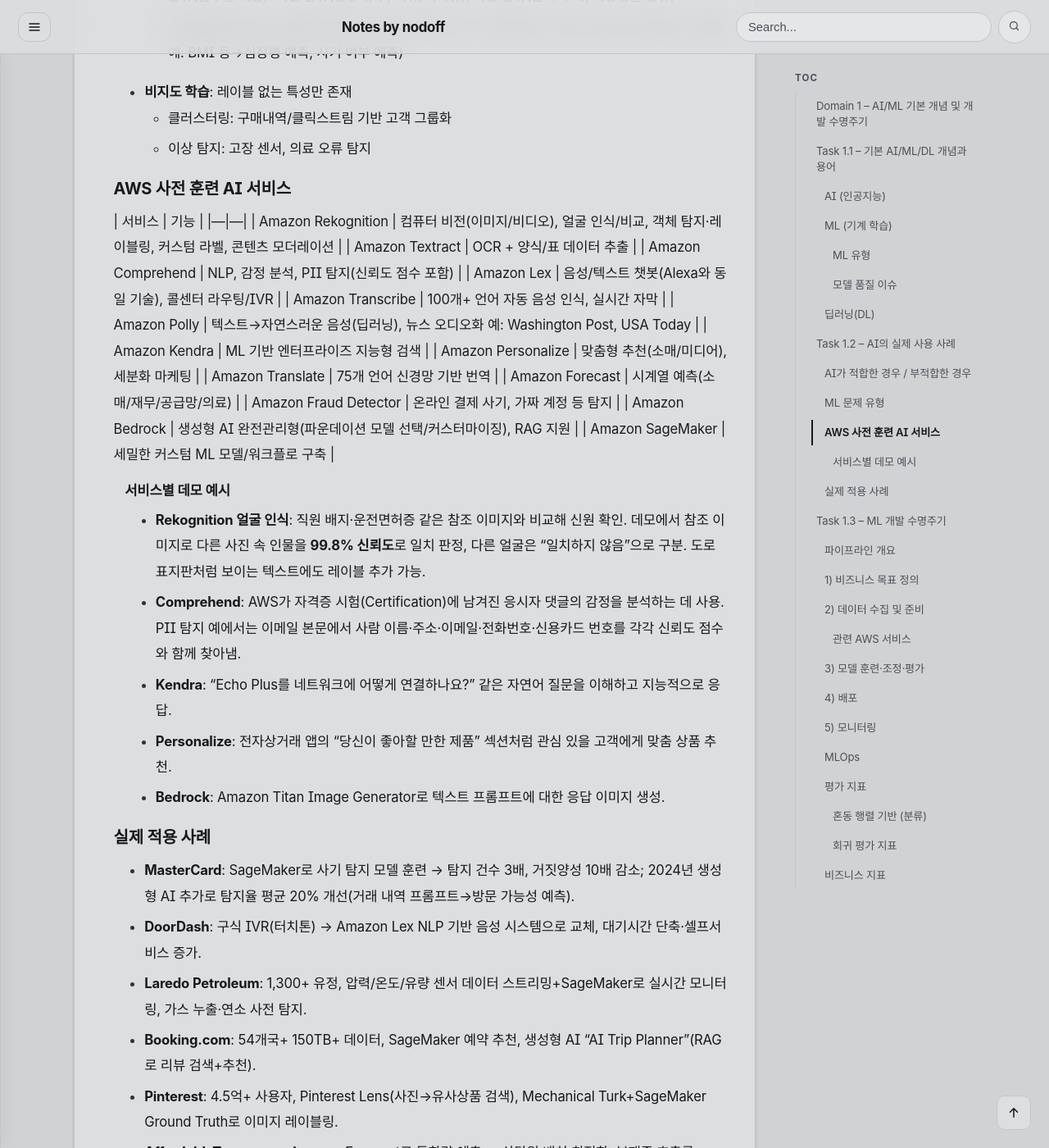
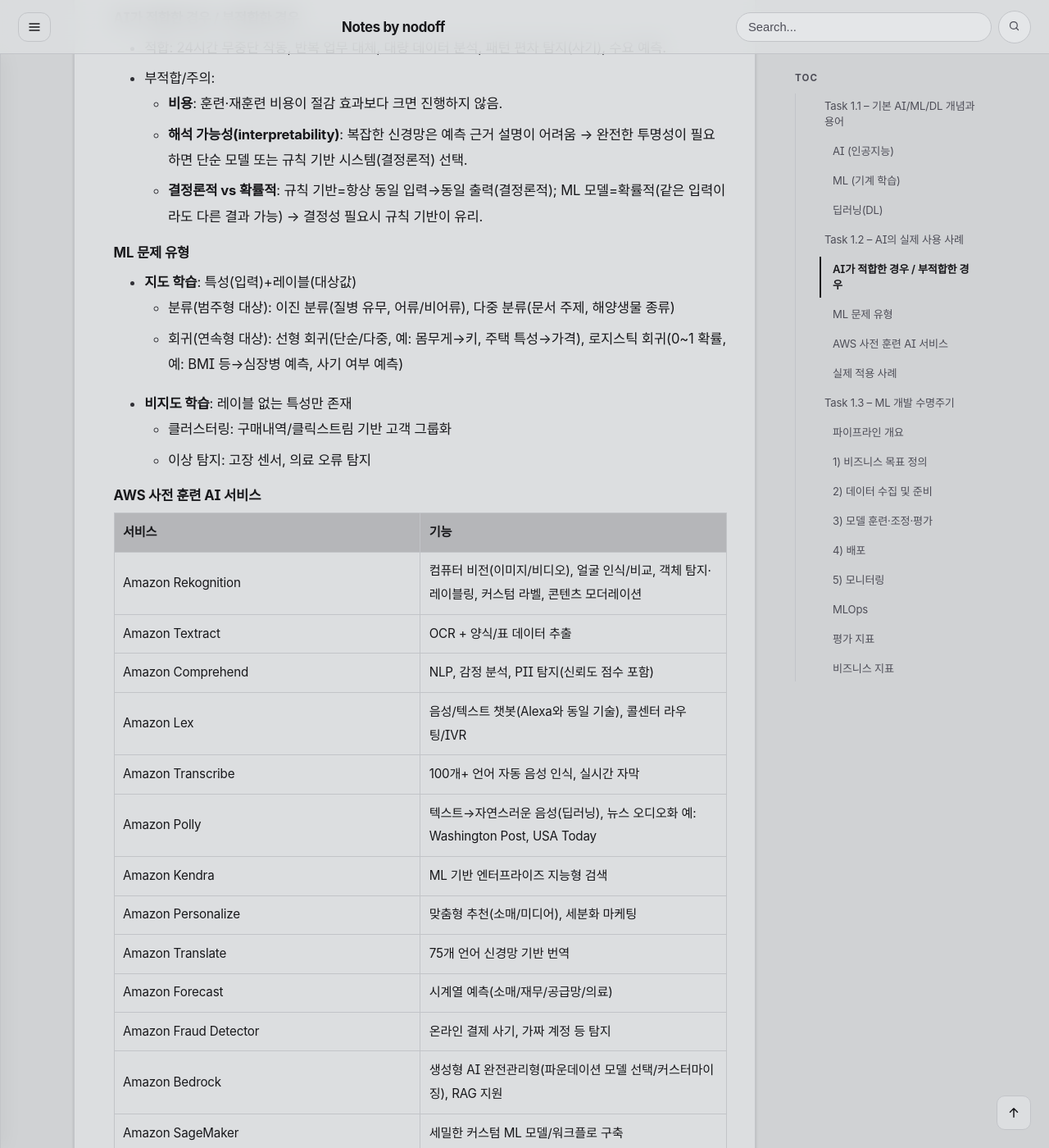
Before and after one commit to nodoff365/nodoff365.github.io, a Jekyll site: the page built from _posts/2026-09-02-Domain1.md, in a window 1280 px wide and 1400 px high, scrolled down 2749 px. Shown: the whole window at 82% size. Built offline with Jekyll 4.4.1, drawn with Linux system fonts in a browser that asks for light colours; some web fonts are replaced; comment, search, counter and statistics services are not loaded; some of the changed text lies outside the part shown.

Commit message:
AIF-C01 시리즈 표/TOC 렌더링 버그 수정 + 날짜 간격 조정
헤더 바로 밑에 표가 붙어 마크다운이 그대로 노출되던 문제, 헤더 레벨 남발로
TOC가 지저분하던 문제를 고쳤다. 프론트매터 중복 대제목 제거, 표 앞 빈 줄
삽입, 불릿 안에 숨어있던 표 정상화, 헤더 3단(h2/h3/h4) → 2단(h3/h4)으로
정리. 게시 시각은 Domain1~5가 10분 간격으로 벌어지도록 조정하고, 태그의
하이픈(AIF-C01 → AIFC01)도 정리했다.

Co-Authored-By: Claude Sonnet 5 <noreply@anthropic.com>
Claude-Session: https://claude.ai/code/session_01C5NfB9hNHsTcq2K8pyeX4H

```diff
--- a/_posts/2026-09-02-Domain1.md
+++ b/_posts/2026-09-02-Domain1.md
@@ -1,15 +1,12 @@
 ---
 title: "Domain 1 – AI/ML 기본 개념 및 개발 수명주기"
 date: 2026-09-02 20:00:00 +0900
-categories: [AWS, AIF-C01]
-tags: [AWS, AIF-C01]
+categories: [AWS, AIFC01]
+tags: [AWS, AIFC01]
 ---
+### Task 1.1 – 기본 AI/ML/DL 개념과 용어
 
-## Domain 1 – AI/ML 기본 개념 및 개발 수명주기
-
-## Task 1.1 – 기본 AI/ML/DL 개념과 용어
-
-### AI (인공지능)
+#### AI (인공지능)
 - 정의: 학습·창조·이미지 인식 등 인간 지능과 관련된 인지 문제를 해결하는 컴퓨터 과학 분야. 목표는 데이터에서 의미를 도출하는 자체 학습 시스템. 예: **Alexa, ChatGPT**(질문에 의미 있게 응답, 텍스트/이미지 등 독창적 콘텐츠 생성).
 - 특징: 대량 데이터 실시간 처리(사기 탐지), 반복 업무 자동화, 패턴 인식/추세 예측 → 스마트한 의사결정.
 - 산업 적용 예: 의료(엑스레이 판독), CDC(팬데믹 예측), Koch Industries(컴퓨터 비전 조립라인 모니터링·예측 정비), 고객 지원 챗봇, Discovery(시청 이력 기반 추천), 택시 배차 예측, MasterCard(사기 탐지), HR 이력서 매칭, 프로모션 타겟팅/스팸 방지, TicketTek(맞춤 이벤트 추천).
@@ -20,22 +17,25 @@ tags: [AWS, AIF-C01]
 - **NLP 예**: Alexa, 호텔 예약 챗봇(필요 정보 안내).
 - **생성형 AI 예**: Amazon Bedrock에 "이 가사로 노래를 만들어줘" 프롬프트 입력 → 2절+코러스+브릿지+아웃트로 완성된 노래 가사 생성.
 
-### ML (기계 학습)
+#### ML (기계 학습)
 - 데이터+알고리즘으로 인간 학습 방식을 모방. 특성(feature, 표의 열/이미지 픽셀)으로 훈련 → 내부 파라미터 조정 → 추론(새 데이터에 대한 출력 생성, 확률적 결과). 예: 온라인 쇼핑 고객을 위한 제품 추천.
 - **데이터 유형**
+
   | 유형 | 특징 | 예 | 저장/서비스 |
   |---|---|---|---|
   | 정형 | 테이블 행/열 | CSV | RDS, Redshift(SQL), 훈련용 S3 export |
   | 반정형 | 속성 다르거나 누락 가능 | JSON(키-값) | DynamoDB, DocumentDB(MongoDB 호환) |
   | 비정형 | 특정 모델 없음 | 이미지·비디오·SNS 게시물 | S3 객체 스토리지, 토큰화로 특성 추출 |
   | 시계열 | 타임스탬프+순차 저장 | 마이크로서비스 성능지표(메모리/CPU/TPS) | 사전 확장 등에 사용, S3 저장 |
+
 - **선형 회귀 예**: h=mw+b (키=몸무게 함수) → 훈련 중 m(기울기)·b(절편)을 오차 최소화 방향으로 반복 조정.
 - **모델 아티팩트**: 훈련된 파라미터+모델 정의+메타데이터(보통 S3 저장) → 추론 코드와 패키징 → 배포 가능한 모델.
 - **호스팅 방식**
   - 실시간 추론: 영구 엔드포인트, 저지연·높은 처리량 필요 시.
   - 배치: 대량 데이터 오프라인 처리, 컴퓨팅은 처리 시에만 실행(비용 효율적).
 
-#### ML 유형
+**ML 유형**
+
 | 유형 | 정의 | 예/특징 |
 |---|---|---|
 | 지도 학습 | 레이블 있는 데이터로 훈련 | 어류/비어류 이미지 분류. 레이블링 과제 → SageMaker Ground Truth(+Amazon Mechanical Turk 크라우드소싱) |
@@ -44,30 +44,28 @@ tags: [AWS, AIF-C01]
 
 - 비지도학습 vs RL: 둘 다 레이블 없이 작동하지만 RL은 미리 정해진 목표가 있고 지속적 탐색·검증으로 목표 확률을 높임.
 
-#### 모델 품질 이슈
+**모델 품질 이슈**
 - **과대적합(overfitting)**: 훈련 데이터엔 강하지만 새 데이터에 약함 → 해결: 더 다양한 데이터로 훈련(너무 오래 훈련해도 발생, 노이즈 과대 강조).
 - **과소적합(underfitting)**: 입력-출력 간 의미 있는 관계를 못 찾음(훈련 부족/데이터 부족).
 - **편향(bias)**: 여러 그룹 간 성능 차이. 예: 대출 모델이 훈련 데이터에 없는 특정 인구(위스콘신 25세 여성)를 부당하게 거부. 해결: 특성 가중치 조정(성별 제거 등), 공정성 제약조건 사전 식별, 지속적 평가.
 
-### 딥러닝(DL)
+#### 딥러닝(DL)
 - 신경망(노드=뉴런 모사) 구조. 입력층-은닉층(들)-출력층, 노드별 자율 가중치, 순방향 정보 흐름, 오차 역전파로 가중치 조정.
 - 이미지 분류·NLP에 강함(특성을 자체 추출 → 레이블링 인력 부담은 여전히 큼: 수백만 장 필요).
 - 클라우드 컴퓨팅 저비용화 이후 컴퓨터 비전의 표준이 됨. 비용/인프라는 기존 ML보다 높음.
 - 기존 ML vs DL: 정형/레이블 데이터엔 기존 ML(분류·추천, 예: 통신사 이탈 예측)이 우수·효율적; 비정형 데이터(이미지·비디오·텍스트, 감정 분석 등)엔 DL이 적합.
 - **생성형 AI 도입부**: 트랜스포머 신경망(프롬프트→응답, 병렬 처리로 훈련 가속), 대규모 언어 모델(수십억 파라미터) - 번역·창작·코드 작성 가능. 예: Amazon Bedrock, partyrock.aws(무료 실습).
 
----
+### Task 1.2 – AI의 실제 사용 사례
 
-## Task 1.2 – AI의 실제 사용 사례
-
-### AI가 적합한 경우 / 부적합한 경우
+#### AI가 적합한 경우 / 부적합한 경우
 - 적합: 24시간 무중단 작동, 반복 업무 대체, 대량 데이터 분석, 패턴 편차 탐지(사기), 수요 예측.
 - 부적합/주의:
   - **비용**: 훈련·재훈련 비용이 절감 효과보다 크면 진행하지 않음.
   - **해석 가능성(interpretability)**: 복잡한 신경망은 예측 근거 설명이 어려움 → 완전한 투명성이 필요하면 단순 모델 또는 규칙 기반 시스템(결정론적) 선택.
   - **결정론적 vs 확률적**: 규칙 기반=항상 동일 입력→동일 출력(결정론적); ML 모델=확률적(같은 입력이라도 다른 결과 가능) → 결정성 필요시 규칙 기반이 유리.
 
-### ML 문제 유형
+#### ML 문제 유형
 - **지도 학습**: 특성(입력)+레이블(대상값)
   - 분류(범주형 대상): 이진 분류(질병 유무, 어류/비어류), 다중 분류(문서 주제, 해양생물 종류)
   - 회귀(연속형 대상): 선형 회귀(단순/다중, 예: 몸무게→키, 주택 특성→가격), 로지스틱 회귀(0~1 확률, 예: BMI 등→심장병 예측, 사기 여부 예측)
@@ -75,7 +73,8 @@ tags: [AWS, AIF-C01]
   - 클러스터링: 구매내역/클릭스트림 기반 고객 그룹화
   - 이상 탐지: 고장 센서, 의료 오류 탐지
 
-### AWS 사전 훈련 AI 서비스
+#### AWS 사전 훈련 AI 서비스
+
 | 서비스 | 기능 |
 |---|---|
 | Amazon Rekognition | 컴퓨터 비전(이미지/비디오), 얼굴 인식/비교, 객체 탐지·레이블링, 커스텀 라벨, 콘텐츠 모더레이션 |
@@ -92,14 +91,14 @@ tags: [AWS, AIF-C01]
 | Amazon Bedrock | 생성형 AI 완전관리형(파운데이션 모델 선택/커스터마이징), RAG 지원 |
 | Amazon SageMaker | 세밀한 커스텀 ML 모델/워크플로 구축 |
 
-#### 서비스별 데모 예시
+**서비스별 데모 예시**
 - **Rekognition 얼굴 인식**: 직원 배지·운전면허증 같은 참조 이미지와 비교해 신원 확인. 데모에서 참조 이미지로 다른 사진 속 인물을 **99.8% 신뢰도**로 일치 판정, 다른 얼굴은 "일치하지 않음"으로 구분. 도로 표지판처럼 보이는 텍스트에도 레이블 추가 가능.
 - **Comprehend**: AWS가 자격증 시험(Certification)에 남겨진 응시자 댓글의 감정을 분석하는 데 사용. PII 탐지 예에서는 이메일 본문에서 사람 이름·주소·이메일·전화번호·신용카드 번호를 각각 신뢰도 점수와 함께 찾아냄.
 - **Kendra**: "Echo Plus를 네트워크에 어떻게 연결하나요?" 같은 자연어 질문을 이해하고 지능적으로 응답.
 - **Personalize**: 전자상거래 앱의 "당신이 좋아할 만한 제품" 섹션처럼 관심 있을 고객에게 맞춤 상품 추천.
 - **Bedrock**: Amazon Titan Image Generator로 텍스트 프롬프트에 대한 응답 이미지 생성.
 
-### 실제 적용 사례
+#### 실제 적용 사례
 - **MasterCard**: SageMaker로 사기 탐지 모델 훈련 → 탐지 건수 3배, 거짓양성 10배 감소; 2024년 생성형 AI 추가로 탐지율 평균 20% 개선(거래 내역 프롬프트→방문 가능성 예측).
 - **DoorDash**: 구식 IVR(터치톤) → Amazon Lex NLP 기반 음성 시스템으로 교체, 대기시간 단축·셀프서비스 증가.
 - **Laredo Petroleum**: 1,300+ 유정, 압력/온도/유량 센서 데이터 스트리밍+SageMaker로 실시간 모니터링, 가스 누출·연소 사전 탐지.
@@ -107,25 +106,24 @@ tags: [AWS, AIF-C01]
 - **Pinterest**: 4.5억+ 사용자, Pinterest Lens(사진→유사상품 검색), Mechanical Turk+SageMaker Ground Truth로 이미지 레이블링.
 - **AffordableTours.com**: Amazon Forecast로 통화량 예측 → 상담원 배치 최적화, 부재중 호출률 20% 개선.
 
----
+### Task 1.3 – ML 개발 수명주기
 
-## Task 1.3 – ML 개발 수명주기
-
-### 파이프라인 개요
+#### 파이프라인 개요
 비즈니스 목표 정의 → 데이터 수집/준비 → 모델 훈련/조정/평가 → 배포 → 모니터링 (배포 후에도 반복되는 **수명주기**).
 
-### 1) 비즈니스 목표 정의
+#### 1) 비즈니스 목표 정의
 - 명확한 성공 기준 필요(측정 가능한 비즈니스 가치), 이해관계자 합의.
 - 가장 간단한 솔루션부터 검토 → 비용편익분석.
 - 옵션 우선순위: **AWS AI 서비스**(완전 훈련·종량제) → **기존 모델 활용/미세조정**(Bedrock 전이학습, SageMaker JumpStart 사전훈련 모델) → **처음부터 훈련**(가장 어렵고 비쌈, 보안/규정준수 책임 최대).
 
-### 2) 데이터 수집 및 준비
+#### 2) 데이터 수집 및 준비
 - 데이터 소스/스트리밍 여부 파악, ETL(추출·변환·로드) 구성, 레이블링 방법 결정.
 - 탐색적 데이터 분석(EDA), 데이터 랭글링, 결측/이상치 처리, PII 마스킹/제거.
 - 데이터 분할 권장: **훈련 80% / 평가 10% / 최종 테스트 10%**.
 - 특성 선택/결합으로 차원 축소 → 메모리·컴퓨팅 절감.
 
-#### 관련 AWS 서비스
+**관련 AWS 서비스**
+
 | 서비스 | 역할 |
 |---|---|
 | AWS Glue | 완전관리형 ETL, Data Catalog(메타데이터: 위치·스키마), Crawler로 자동 스키마 탐지 |
@@ -134,18 +132,19 @@ tags: [AWS, AIF-C01]
 | Amazon SageMaker Canvas | 코드 없는 데이터 준비·특성화, Data Wrangler 데이터 선택 도구, 300+ 빌트인 변환 |
 | Amazon SageMaker Feature Store | 특성/메타데이터 중앙 저장소, 재사용·공유 가속 |
 
-### 3) 모델 훈련·조정·평가
+#### 3) 모델 훈련·조정·평가
 - 훈련: 파라미터(가중치) 반복 업데이트, 오차를 낮추는 방향으로 조정, 정의된 반복 횟수 또는 오차 변화 임계값에서 중지.
 - 여러 알고리즘/설정 병렬 실행("실행 실험")으로 최적 조합 탐색. **하이퍼파라미터**(신경망 계층 수 등)는 훈련 전 설정하는 외부 파라미터.
 - SageMaker 훈련 작업: S3(훈련 데이터) URL 지정, 컴퓨팅 리소스+출력 S3 버킷 지정, ECR의 Docker 컨테이너(알고리즘) 지정, 하이퍼파라미터 설정.
 - **Amazon SageMaker 실험**: 다수 훈련 실행 생성/관리/비교, 성능 지표로 최고 모델 식별.
 - **Amazon SageMaker 자동 모델 튜닝(AMT/하이퍼파라미터 튜닝)**: 지정한 알고리즘/하이퍼파라미터 범위 내에서 다수 훈련 실행 → 지표(예: AUC) 최적 조합 탐색, 완료 기준(개선 없는 작업 수 등) 지정.
 
-### 4) 배포
+#### 4) 배포
 - **배치**: 대량 추론, 결과 대기 가능, 비용 효율적(예: 야간 재고 예측).
 - **실시간**: REST API(클라이언트 POST 요청 → 엔드포인트 → 컴퓨팅 → 응답). 예: API Gateway + Lambda.
 - 인프라 옵션(직접 관리 필요): AWS Batch, ECS, EKS, Lambda, EC2.
 - **Amazon SageMaker 완전관리형 호스팅**(운영 오버헤드 감소) 4가지 추론 옵션:
+
   | 옵션 | 특징 |
   |---|---|
   | 실시간 | 지속적 완전관리형 엔드포인트 REST API, 상시 트래픽 처리 |
@@ -153,21 +152,21 @@ tags: [AWS, AIF-C01]
   | 비동기식 | 대용량 페이로드/긴 처리시간, 요청 대기열, 무요청 시 0으로 축소(무과금) |
   | 서버리스 | Lambda 기반, 프로비저닝/스케일링 불필요, 트래픽 간헐적일 때 유리 |
 
-### 5) 모니터링
+#### 5) 모니터링
 - 데이터 품질/모델 품질/편향으로 성능 저하 가능 → 데이터 캡처, 훈련 세트와 비교, 규칙 정의, 알림.
 - **데이터 드리프트**: 입력 분포 변화 / **개념 드리프트**: 목표 변수 속성 변화. 둘 다 성능 저하 유발.
 - **Amazon SageMaker Model Monitor**: 엔드포인트 데이터 수집, 기준 대비 변경 탐지(기본/사용자 규칙), 결과는 SageMaker Studio + CloudWatch(경보→재훈련 자동화 가능).
 
-### MLOps
+#### MLOps
 - 소프트웨어 엔지니어링 모범사례를 ML에 적용: 자동화, 테스트/평가, 인시던트 자동 대응.
 - 원칙: 인프라 코드화(IaC), 버전 관리(훈련 데이터 포함), 배포 모니터링+재훈련 자동화.
 - 이점: 생산성/자동화, 반복성, 감사 가능성(계보 추적), 데이터·모델 품질 향상.
 - **Amazon SageMaker Pipelines**: SageMaker 작업 오케스트레이션, 재현 가능한 ML 파이프라인(SDK for Python 또는 JSON), 조건부 브랜치 지원, 계보 추적, SageMaker Studio에서 확인 가능(예: 전복 나이 추론 파이프라인).
 - 기타 리포지토리/오케스트레이션: **AWS CodeCommit**(소스코드), **SageMaker Feature Store**(특성), **SageMaker Model Registry**(모델+기록), **AWS Step Functions**(드래그앤드롭 서버리스 워크플로), **Amazon Managed Workflows for Apache Airflow(MWAA)**.
 
-### 평가 지표
+#### 평가 지표
 
-#### 혼동 행렬 기반 (분류)
+**혼동 행렬 기반 (분류)**
 - 참긍정(TP)/참부정(TN)/거짓긍정(FP)/거짓부정(FN)
 - 예시(100개 테스트, 어류 모델): 정확도 0.65, 정밀도 0.55, 재현율 0.625 (불균형 데이터셋에선 정확도만 90%를 보일 수 있어 부적절)
 
@@ -181,12 +180,12 @@ tags: [AWS, AIF-C01]
 | 참부정비율 | TN/(FP+TN) | — |
 | AUC(ROC 곡선 아래 면적) | — | 확률 기반 이진분류 비교, 1=완벽, 0.5=랜덤 수준 |
 
-#### 회귀 평가 지표
+**회귀 평가 지표**
 - **MSE**(평균제곱오차): (예측-실제)² 평균, 이상치 강조
 - **RMSE**: MSE의 제곱근, 단위가 종속변수와 일치해 해석 쉬움
 - **MAE**(평균절대오차): 오차 절대값 평균, 이상치 영향 덜함
 
-### 비즈니스 지표
+#### 비즈니스 지표
 - 목표: 비용 절감, 매출/사용자 증가율, 고객 피드백 개선 등 정량 지표.
 - 리스크/오류 비용도 사전 추정(예: 판매/고객 손실).
 - AWS 비용 할당 태그(예: "ML project") → **AWS Cost Explorer**로 프로젝트별 실제 비용 확인 → ROI 계산.
```
Also changed, not shown: _posts/2026-09-02-Domain2.md (+27 -29 lines), _posts/2026-09-02-Domain3.md (+32 -30 lines), _posts/2026-09-02-Domain4.md (+21 -22 lines), _posts/2026-09-02-Domain5.md (+28 -23 lines).
